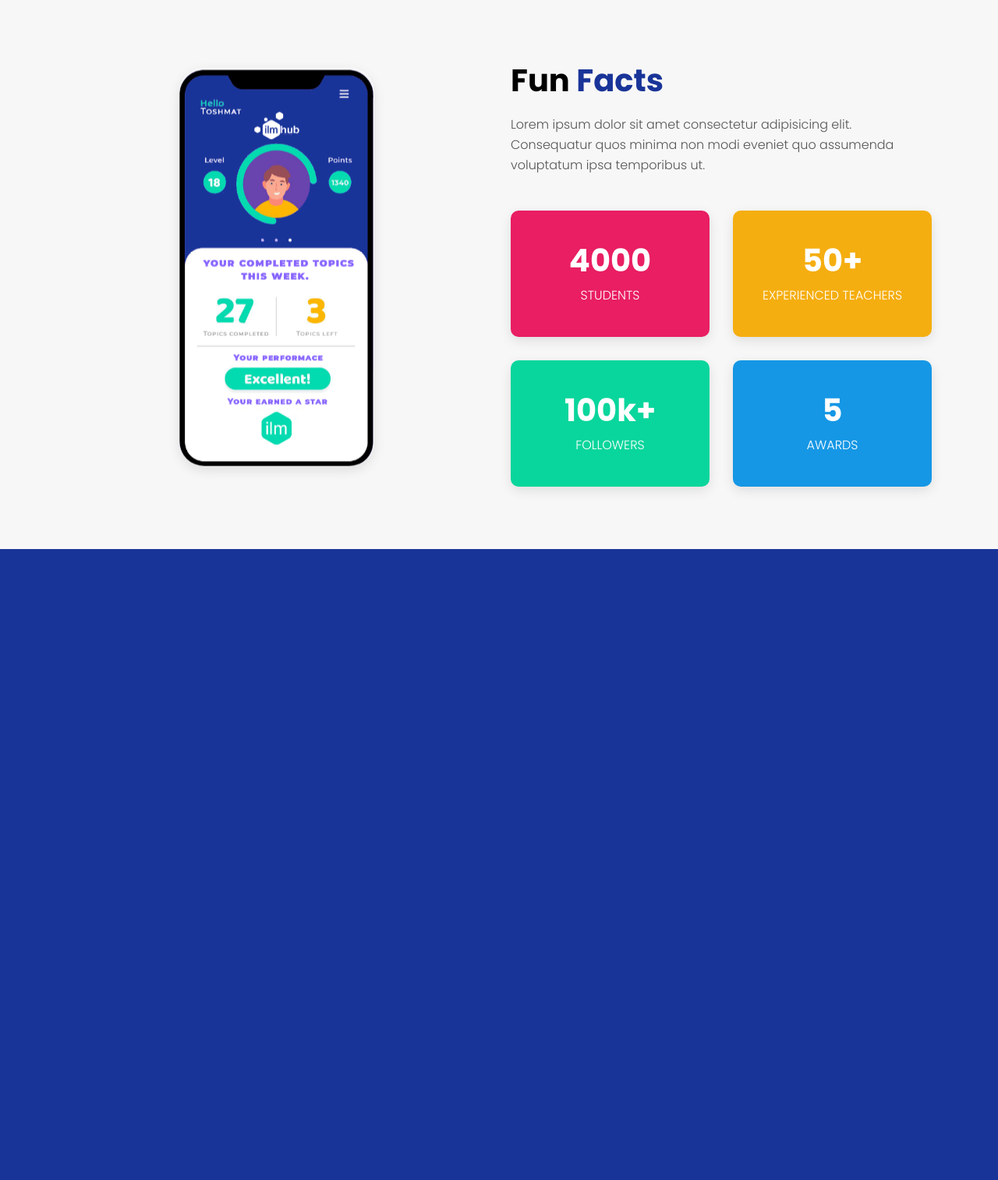
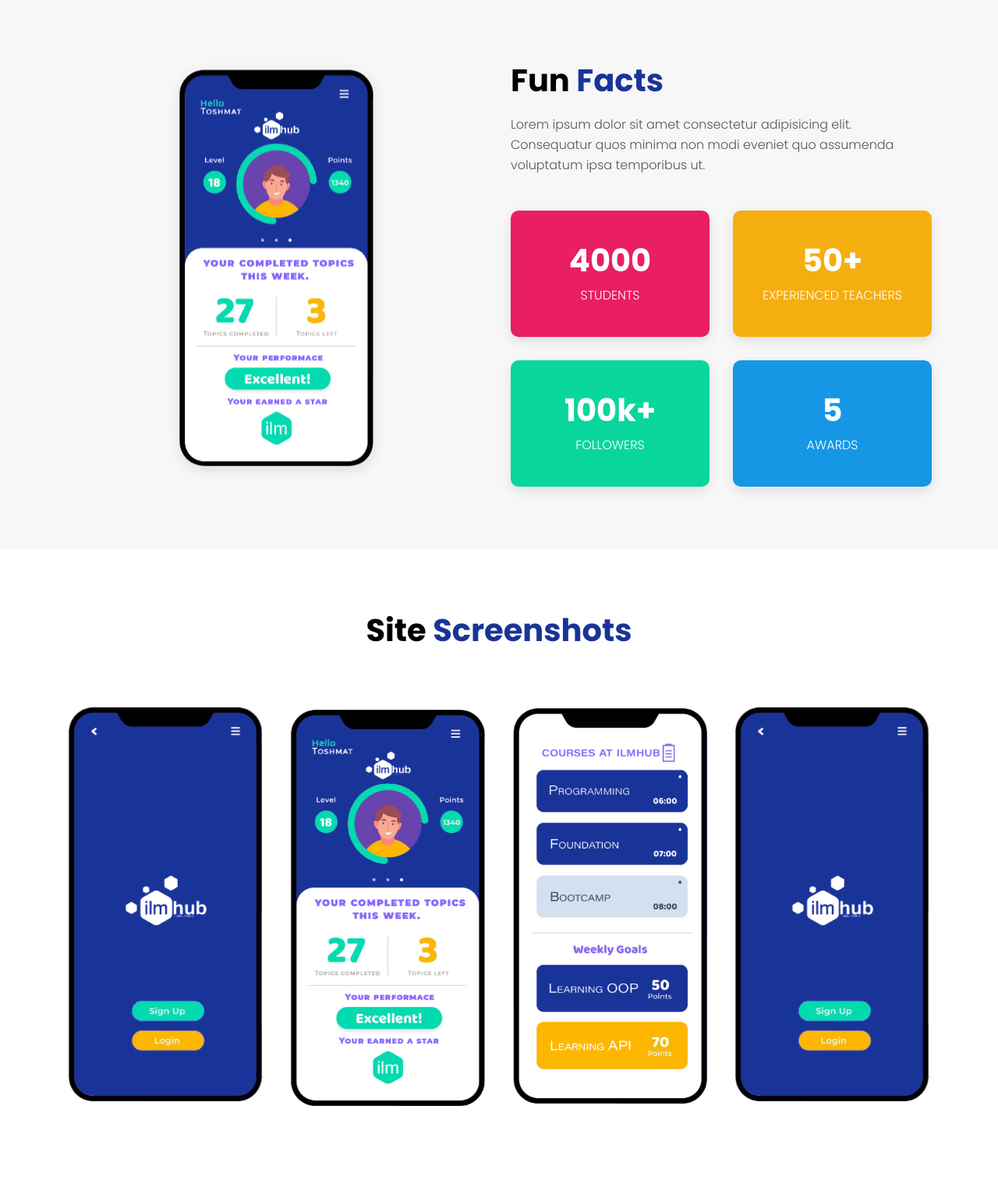
Before and after one commit to Dawroun/IlmHub, a PHP site: page / in a window 1280 px wide. Shown: the part 1464-2977 px from the top of the page at 78% size. Before the commit the page ends 2168 px from the top, so only its background shows below. Run offline with PHP 8.4, Linux system fonts and the light colour scheme.

Commit message:
screenshot section done

```diff
--- a/css/style.css
+++ b/css/style.css
@@ -528,7 +528,7 @@ a {
   margin: 0;
   line-height: 26px;
   display: block;
-  color: #ffffff ;
+  color: #ffffff;
 }
 
 .fun-fact-item.style-1 {
@@ -546,3 +546,16 @@ a {
 .fun-fact-item.style-4 {
   background-color: #1597e5;
 }
+
+/*------------------ SCreenshot Section -----------------*/
+
+.screenshot-item {
+  margin: 15px;
+}
+
+.screenshot-item img {
+  width: 100%;
+  max-width: 250px;
+  display: block;
+  margin: auto;
+}
--- a/index.html
+++ b/index.html
@@ -188,6 +188,37 @@
   </div>
   <!-- Fun Facts Section End-->
 
+
+  <!-- ScreenShots Section Start-->
+
+  <section class="app-screenshots section-padding">
+    <div class="container">
+      <div class="row justify-content-center">
+        <div class="col-lg-8">
+          <div class="section-title">
+            <h2>Site <span>screenshots</span></h2>
+          </div>
+        </div>
+      </div>
+      <div class="row">
+        <div class="owl-carousel screenshots-carousel">
+          <div class="screenshot-item">
+            <img src="/img/app-screenshots/1.png" alt="screenshot">
+          </div>
+          <div class="screenshot-item">
+            <img src="/img/app-screenshots/2.png" alt="screenshot">
+          </div>
+          <div class="screenshot-item">
+            <img src="/img/app-screenshots/3.png" alt="screenshot">
+          </div>
+        </div>
+      </div>
+    </div>
+  </section>
+
+  <!-- ScreenShots Section End-->
+
+
   <!-- Video Popup Start-->
   <div class="video-popup">
     <div class="video-popup-inner">
--- a/js/main.js
+++ b/js/main.js
@@ -46,5 +46,25 @@ $(document).ready(function () {
         }
     })
 
+    /*------------------ Screenshot Carousel -----------------*/
+
+    $('.screenshots-carousel').owlCarousel({
+        loop: true,
+        margin: 0,
+        autoplay: true,
+        responsiveClass: true,
+        responsive: {
+            0: {
+                items: 1,
+            },
+            600: {
+                items: 2,
+            },
+            1000: {
+                items: 4,
+            }
+        }
+    })
+
 
 });
```
